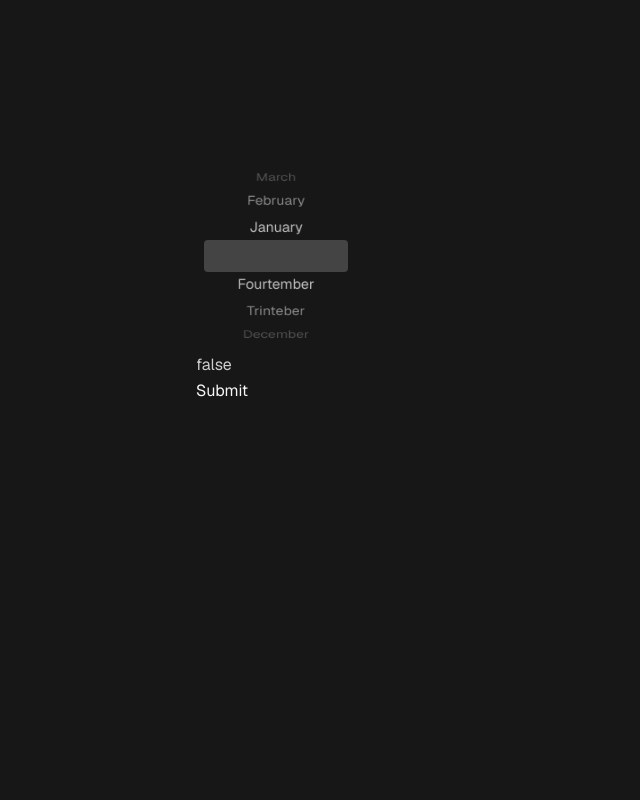
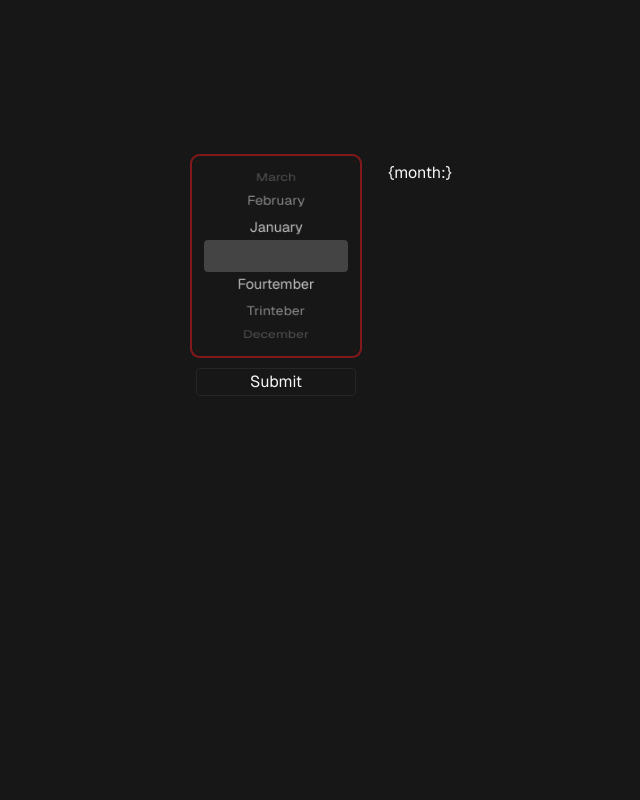
Before and after one commit to fedorivanenko/fedor-ivanenko-personal-website, a Next.js app: page /craft/wheel-picker in a window 1280 px wide. Shown: the top 800 px of the page, without its empty margins (122-762 px from the left). Built offline with nearby package versions, Linux system fonts and the light colour scheme.

Commit message:
feat: add tanstack example

```diff
--- a/app/craft/wheel-picker/component.tsx
+++ b/app/craft/wheel-picker/component.tsx
@@ -26,16 +26,26 @@ export interface WheelPickerProps {
   loop?: boolean;
 }
 
-const shift = (prev: number[], loop: boolean, dir: number) => {
+const shift = (
+  prev: number[],
+  loop: boolean,
+  dir: number,
+  size: number = 1
+) => {
   const next = [...prev];
+  const clampedSize = Math.min(Math.max(size, 0), next.length);
 
   if (loop) {
     if (dir === 1) {
+      for (let i = 0; i < clampedSize; i++) {
         const first = next.shift()!;
         next.push(first);
+      }
     } else {
+      for (let i = 0; i < clampedSize; i++) {
         const last = next.pop()!;
         next.unshift(last);
+      }
     }
     return next;
   }
@@ -43,11 +53,11 @@ const shift = (prev: number[], loop: boolean, dir: number) => {
   if (dir === 1) {
     const first = next[0];
     if (first >= 0) return next;
-    return next.map((n) => n + 1);
+    return next.map((n) => n + clampedSize);
   } else {
     const last = next[next.length - 1];
     if (last <= 0) return next;
-    return next.map((n) => n - 1);
+    return next.map((n) => n - clampedSize);
   }
 };
 
@@ -152,7 +162,6 @@ function WheelPicker({
   );
 
   // events
-
   const handleKeyDown = (e: React.KeyboardEvent) => {
     if (disabled) return;
     switch (e.key) {
@@ -233,11 +242,4 @@ function WheelPicker({
   );
 }
 
-
-
-function TanStackFormTest() {
-  return null;
-}
-
 export { WheelPicker };
-export { TanStackFormTest };
--- a/app/craft/wheel-picker/data.ts
+++ b/app/craft/wheel-picker/data.ts
@@ -1,4 +1,5 @@
 import { WheelPickerProps } from "./component";
+import * as z from "zod";
 
 export const monthOptions = [
     { value: "", label: "" },
@@ -22,3 +23,7 @@ export const monthOptions = [
     { value: "AM", label: "AM" },
     { value: "PM", label: "PM" },
   ] satisfies WheelPickerProps["options"];
+
+  export const formSchema = z.object({
+    month: z.string().min(1, "pick a month"),
+  });
--- a/app/craft/wheel-picker/implementations/react-hook-form.tsx
+++ b/app/craft/wheel-picker/implementations/react-hook-form.tsx
@@ -5,12 +5,9 @@ import { Controller, useForm } from "react-hook-form";
 import { zodResolver } from "@hookform/resolvers/zod";
 import { WheelPicker } from "../component";
 import { monthOptions } from "../data";
+import { formSchema } from "../data";
 
 import * as z from "zod";
-
-const formSchema = z.object({
-  month: z.string().min(1, "pick a month"),
-});
 
 function RHFTest() {
   const form = useForm<z.infer<typeof formSchema>>({
--- a/app/craft/wheel-picker/implementations/tanstack-form.tsx
+++ b/app/craft/wheel-picker/implementations/tanstack-form.tsx
@@ -0,0 +1,66 @@
+"use client";
+
+import * as React from "react";
+import { useForm } from "@tanstack/react-form";
+import { WheelPicker } from "../component";
+import { formSchema } from "../data";
+import { monthOptions } from "../data";
+
+function TanStackFormTest() {
+  const form = useForm({
+    defaultValues: {
+      month: "",
+    },
+    validators: {
+        onChange: formSchema,
+      },
+    onSubmit: async ({ value }) => {
+      console.log("submitted:", value);
+      setData(value.month);
+    },
+  });
+
+  const [data, setData] = React.useState<string | null>(null);
+
+  return (
+    <div className="flex gap-8">
+      <form
+        onSubmit={(e) => {
+          e.preventDefault();
+          form.handleSubmit();
+        }}
+        className="flex flex-col"
+      >
+        <form.Field name="month">
+          {(field) => {
+            return (
+              <div
+                data-invalid={field.state.meta.errors.length > 0}
+                className="flex data-[invalid=true]:ring-destructive ring-2 ring-offset-4 ring-offset-background ring-background transition-all duration-250 rounded h-48 w-40 gap-1"
+              >
+                <WheelPicker
+                  value={field.state.value}
+                  options={monthOptions}
+                  onPick={field.handleChange}
+                  onBlur={field.handleBlur}
+                />
+              </div>
+            );
+          }}
+        </form.Field>
+        <button
+          type="submit"
+          className="mt-4 border border-border rounded hover:bg-accent/20 transition-colors"
+        >
+          Submit
+        </button>
+      </form>
+      <div>
+        {"{"}month:{data}
+        {"}"}
+      </div>
+    </div>
+  );
+}
+
+export { TanStackFormTest };
--- a/app/craft/wheel-picker/page.tsx
+++ b/app/craft/wheel-picker/page.tsx
@@ -1,16 +1,20 @@
 import { Section } from "@/components/layout/section";
 import { BaseUITest } from "./implementations/base-ui-form";
 import { RHFTest } from "./implementations/react-hook-form";
+import { TanStackFormTest } from "./implementations/tanstack-form";
 
 export default function Page() {
   return (
     <main>
-        <Section>
+      <Section className="hidden">
         <BaseUITest />
       </Section>
-          <Section className="hidden">
+      <Section className="hidden">
         <RHFTest />
       </Section>
+      <Section>
+        <TanStackFormTest/>
+        </Section>
     </main>
   );
 }
--- a/package.json
+++ b/package.json
@@ -24,6 +24,7 @@
     "@radix-ui/react-tooltip": "^1.1.7",
     "@react-spring/web": "^10.0.3",
     "@tailwindcss/postcss": "^4.1.13",
+    "@tanstack/react-form": "^1.23.7",
     "@use-gesture/react": "^10.3.1",
     "@vercel/analytics": "^1.4.1",
     "@vercel/speed-insights": "^1.1.0",
```
Also changed, not shown: 1 other file (tests, documents, lock files or other folders). Lines whose indentation alone changed are shown as unchanged.
